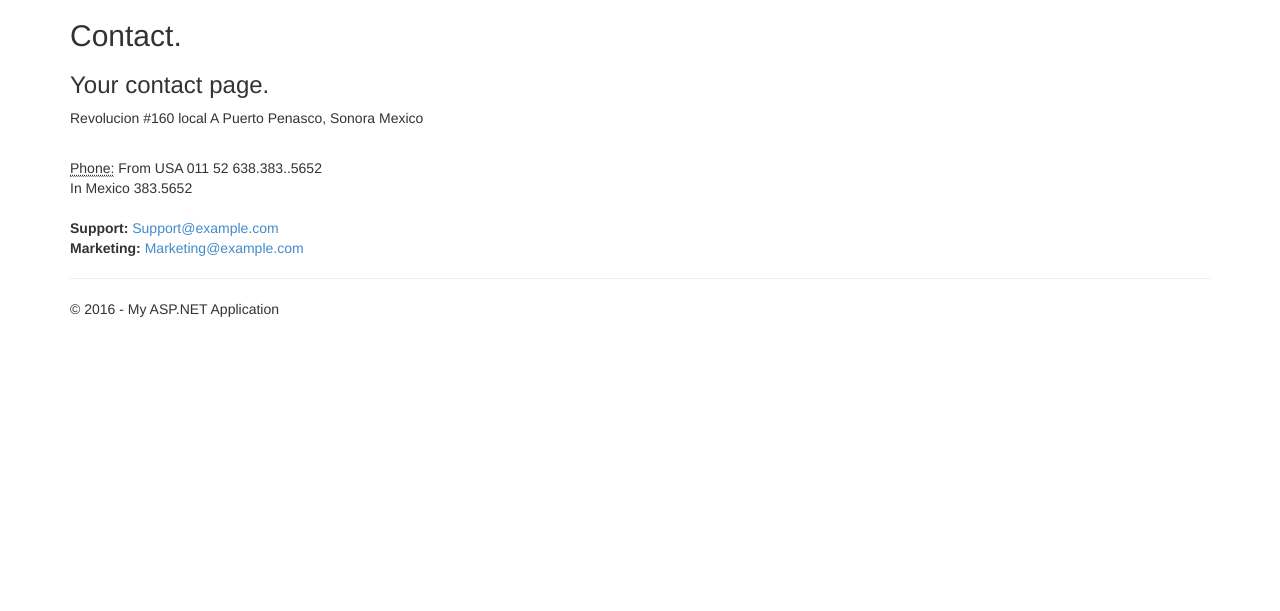
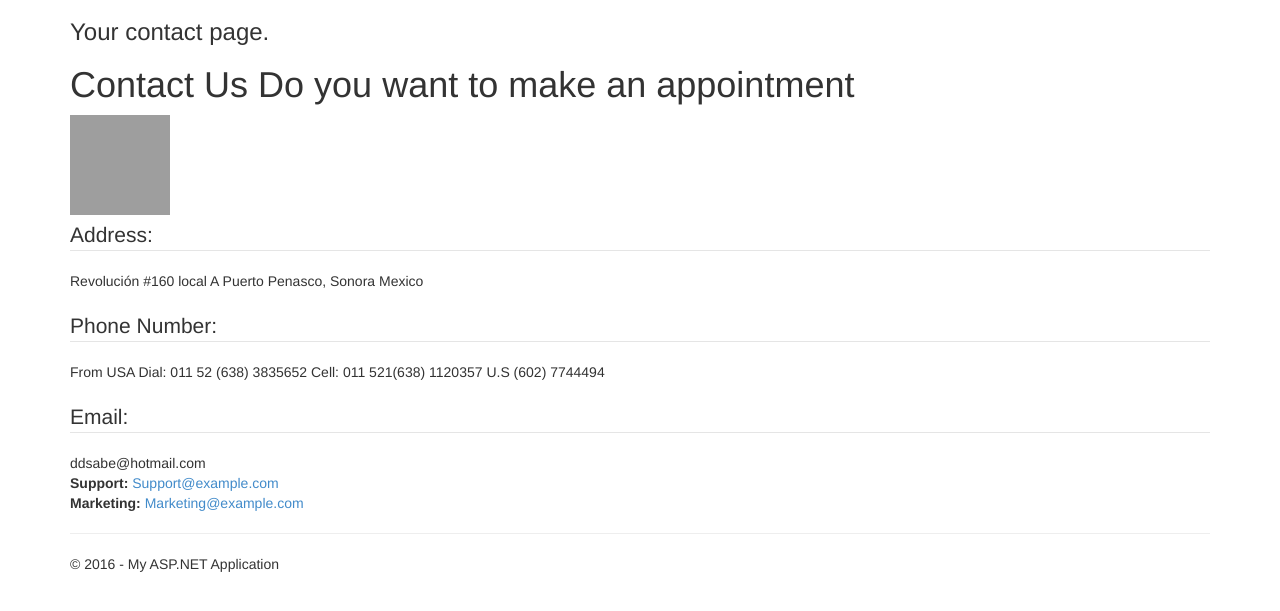
Before and after one commit to oscar2196/EstradaDental, an ASP.NET MVC app: page /Home/Contact in a window 1280 px wide. Shown: the part 51-662 px from the top of the page. Run offline with ASP.NET Core 8 and stand-ins for ASP.NET MVC 5, Linux system fonts and the light colour scheme; the project's own start-up code is not run, and a stand-in starts its controllers and pages; some libraries are stand-ins or nearby versions; grey boxes are pictures that could not be loaded.

Commit message:
Cambios y agregacion de datos en la vista Contact

```diff
--- a/EstradaDental/Views/Home/Contact.cshtml
+++ b/EstradaDental/Views/Home/Contact.cshtml
@@ -1,22 +1,40 @@
-@{
-    ViewBag.Title = "Contact";
-}
-<h2>@ViewBag.Title.</h2>
+@*@{
+        ViewBag.Title = "Contact";
+    }*@
+<h2>@ViewBag.Title</h2>
 <h3>@ViewBag.Message</h3>
 
-<address>
-
-    <p>Revolucion
+<h1>
+    Contact Us
+    Do you want to make an appointment
+</h1>
+<div class="element googlemap-element">
+    <iframe width="100" height="100" src="https://www.google.com/maps/embed/v1/place?key=AIzaSyBUtDW2kgUk1rCKcVwjQKecQIh7NwsTz-M&q=31.33072 -113.53748&zoom=16" frameborder="0" @*style="border:0"*@></iframe>
+</div>
+<div>
+    <fieldset>
+        <legend>Address: </legend>
+        Revolución
         #160 local A
         Puerto Penasco, Sonora
         Mexico
-        </p><br />
+    </fieldset>
+    <br />
+    <fieldset>
+        <legend>Phone Number:</legend>
+        From USA Dial: 011 52 (638) 3835652
+        Cell: 011 521(638) 1120357
+        U.S (602) 7744494
+    </fieldset>
+    <br />
+    <fieldset>
+        <legend>Email:</legend>
+        ddsabe@hotmail.com
+    </fieldset>
+</div>
 
-    <abbr title="Phone">Phone:</abbr>
-    From USA 011 52 638.383..5652<br />
-    In Mexico 383.5652<br />
 
-</address>
+
 
 <address>
     <strong>Support:</strong>   <a href="mailto:Support@example.com">Support@example.com</a><br />
```
Also changed, not shown: 8 other files.
